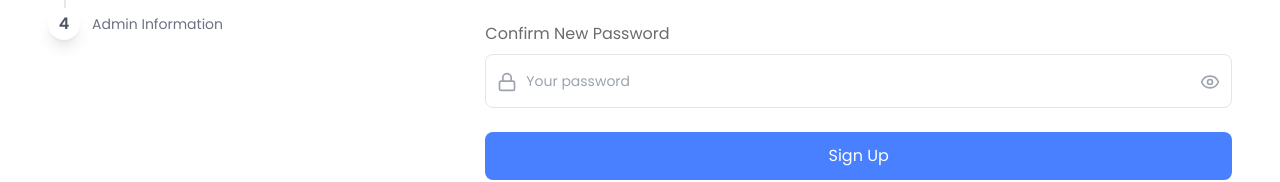
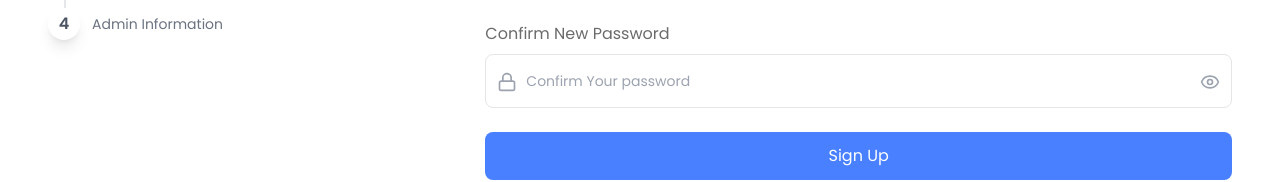
Before and after one commit to AngeleMarie/pharmahack, a Next.js app: page /register in a window 1280 px wide. Shown: the part 524-706 px from the top of the page. Built offline with nearby package versions, Linux system fonts and the light colour scheme.

Commit message:
finalised landing page

```diff
--- a/src/app/new_password/page.tsx
+++ b/src/app/new_password/page.tsx
@@ -6,7 +6,7 @@
 import Image from "next/image";
 
 export default function ForgotPassword() {
-  const [email, setEmail] = useState("");
+
   const [password, setPassword] = useState("");
   const [showPassword, setShowPassword] = useState(false);
 
--- a/src/app/register/page.tsx
+++ b/src/app/register/page.tsx
@@ -120,9 +120,9 @@
               <Lock className="absolute left-3 top-[3.1rem] text-gray-400" size={20} />
               <input
                 type={showPassword ? "text" : "password"}
-                value={password}
-                onChange={(e) => setPassword(e.target.value)}
-                placeholder="Your password"
+                value={confirmPassword}
+                onChange={(e) => setConfirmPassword(e.target.value)}
+                placeholder="Confirm Your password"
                 className="border rounded-lg p-4 pl-10 pr-12 my-2 text-sm focus:ring-2 focus:ring-blue-400 outline-none w-full"
               />
               <button
```
